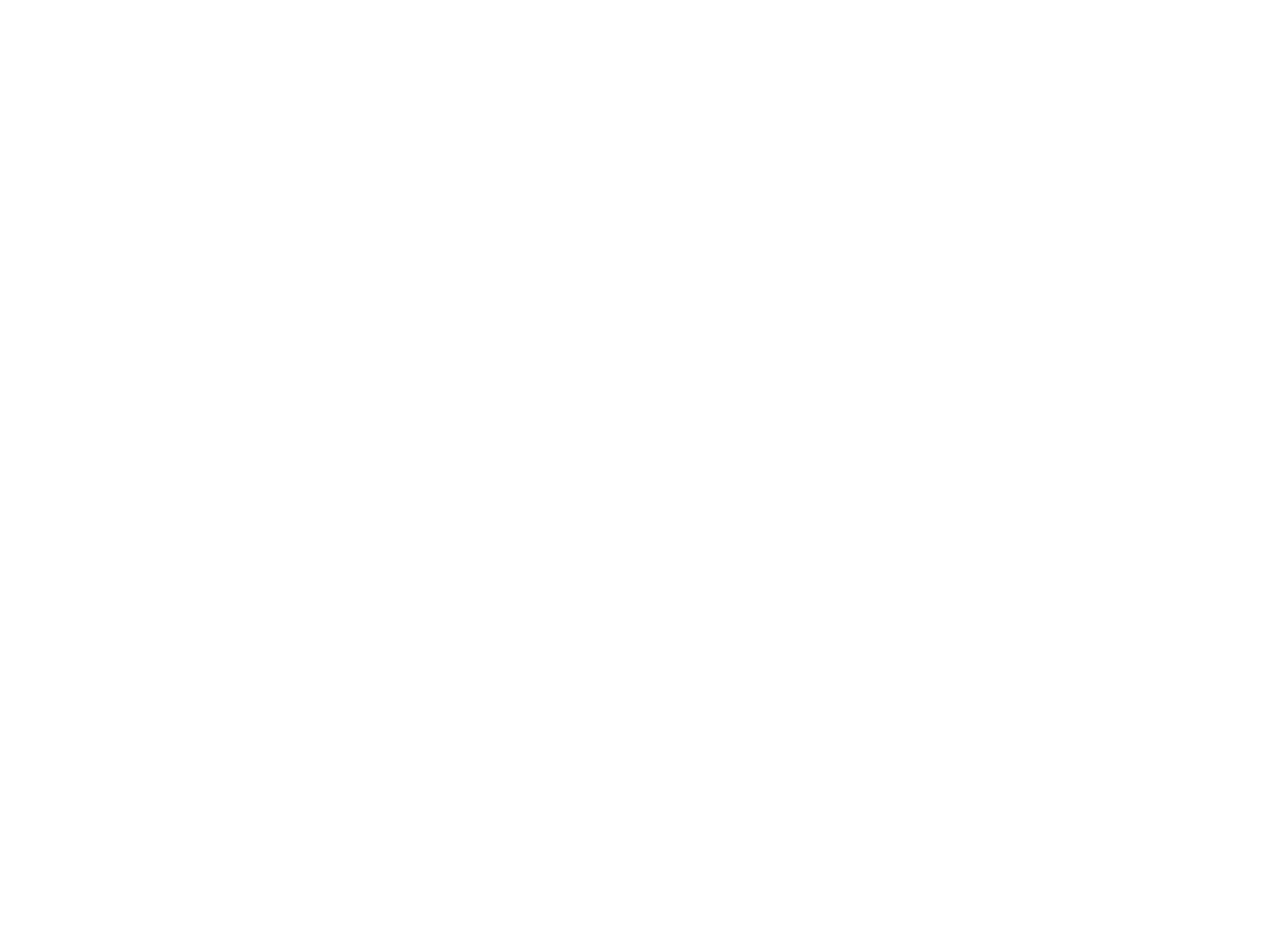
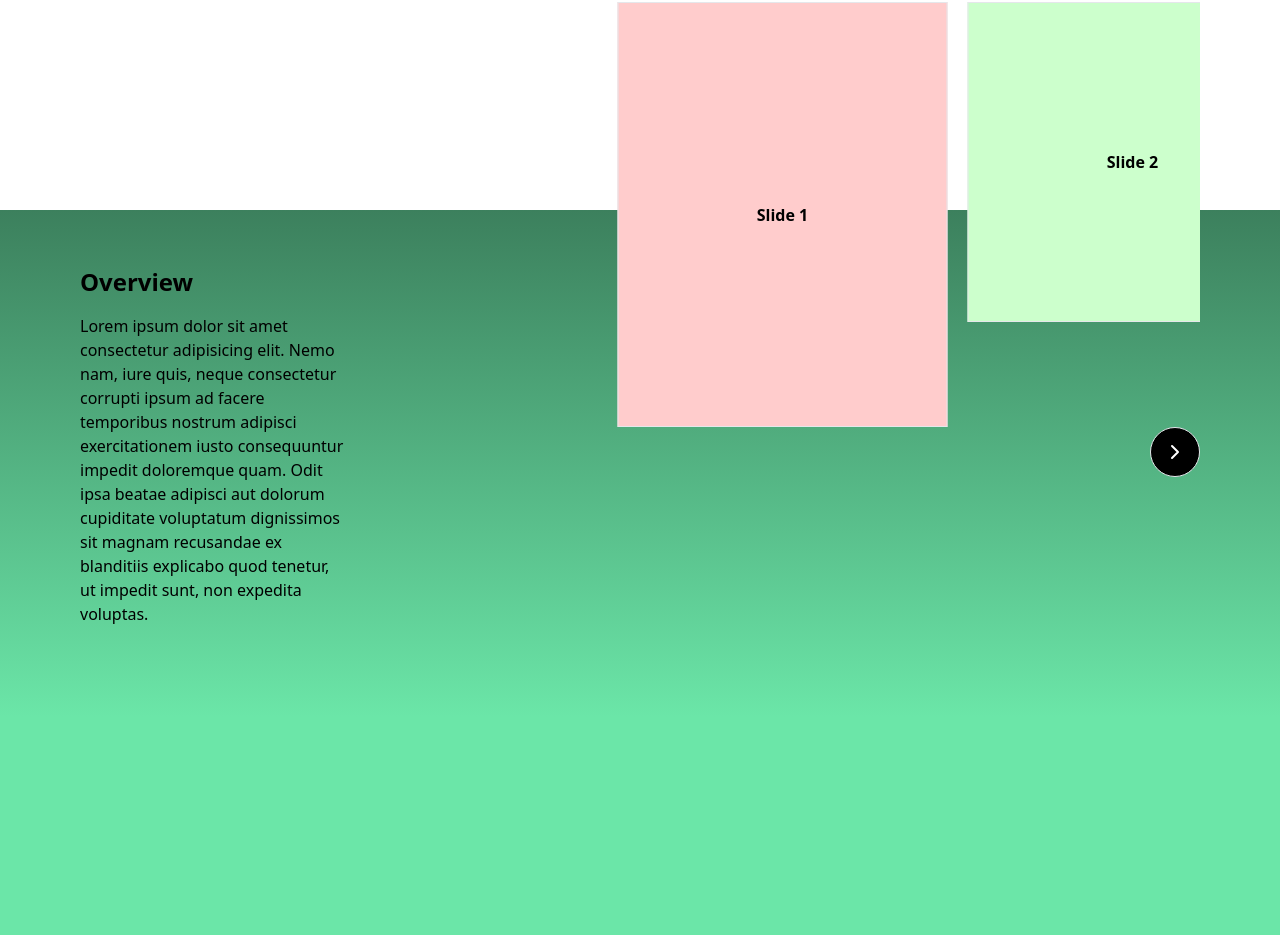
Before and after one commit to Tahsin0909/Innnovate_task, a Next.js app: page / in a window 1280 px wide. Shown: the part 1926-2861 px from the top of the page. Before the commit the page ends 1848 px from the top, so only its background shows below. Built offline with nearby package versions, Linux system fonts and the light colour scheme.

Commit message:
Completed Overview Section

```diff
--- a/src/app/components/customer/CustomerSlider.tsx
+++ b/src/app/components/customer/CustomerSlider.tsx
@@ -1,3 +1,4 @@
+/* eslint-disable @next/next/no-img-element */
 import { EffectCards } from "swiper/modules";
 import { Swiper, SwiperSlide } from "swiper/react";
 
--- /dev/null
+++ b/src/app/components/overview/OverViewSlider.tsx
@@ -0,0 +1,63 @@
+import { useState } from 'react';
+import 'swiper/css';
+import { A11y, Navigation, Pagination } from 'swiper/modules';
+import { Swiper, SwiperSlide } from 'swiper/react';
+import { Swiper as SwiperCore } from 'swiper'; // Import Swiper core for typing
+import { ChevronLeft, ChevronRight } from 'lucide-react';
+
+const OverViewSlider = () => {
+
+    interface Colors {
+        color: string
+    }
+
+    const colors: Colors[] = [
+        { color: "#FFCCCC" }, // light red
+        { color: "#CCFFCC" }, // light green
+        { color: "#CCCCFF" }, // light blue
+        { color: "#E0CCFF" }, // light purple
+        { color: "#FFFFCC" }, // light yellow
+        { color: "#FFD9B3" }  // light orange
+    ];
+
+    const [activeIndex, setActiveIndex] = useState(0);
+    const [swiperInstance, setSwiperInstance] = useState<SwiperCore | null>(null); // Explicitly type the state
+
+    return (
+        <div className='relative'>
+            <Swiper
+                slidesPerView={'auto'}
+                spaceBetween={20}
+                centeredSlides={true}
+                modules={[Navigation, Pagination, A11y]}
+                onSlideChange={(swiper) => setActiveIndex(swiper.activeIndex)}
+                onSwiper={(swiper) => setSwiperInstance(swiper)} // Capture the swiper instance
+                className="mySwiper"
+            >
+                {colors.map((ColorData, index) => (
+                    <SwiperSlide key={index} className='overview_swiper flex items-center'>
+                        <div style={{ backgroundColor: ColorData.color }}
+                            className={`w-full border  transition-all duration-300 flex justify-center  items-center ${activeIndex === index ? 'h-full' : 'md:h-80 h-48'}`}
+                        >
+                            <span className='font-semibold'>Slide {index + 1}</span>
+                        </div>
+                    </SwiperSlide>
+                ))}
+            </Swiper>
+
+            {/* Custom buttons using the swiper instance */}
+            <div className='flex gap-4 items-center justify-end md:mt-0 mt-4'>
+                <button className={`${activeIndex > 0 ? "opacity-100" : "opacity-0"} border p-3 rounded-full bg-black`}
+                    onClick={() => swiperInstance?.slidePrev()}>
+                    <ChevronLeft className='fill-transparent text-white relative ' />
+                </button>
+                <button className={`${activeIndex < colors.length -1  ? "opacity-100" : "opacity-0"} border p-3 rounded-full bg-black`}
+                    onClick={() => swiperInstance?.slideNext()}>
+                    <ChevronRight className='fill-transparent text-white relative ' />
+                </button>
+            </div>
+        </div>
+    );
+};
+
+export default OverViewSlider;
--- /dev/null
+++ b/src/app/components/overview/Overview.tsx
@@ -0,0 +1,34 @@
+'use client'
+
+
+
+import OverViewSlider from "./OverViewSlider";
+
+
+
+
+const Overview = () => {
+    return (
+        <div className="lg:mt-72 md:mt-20 mt-10">
+            <div className="body_padding  bg-gradient-to-b from-[#3C805D] to-[#6BE6A8]">
+                <div className="grid lg:grid-cols-4 grid-cols-1 gap-5">
+                    <div className="space-y-4 lg:py-10 md:py-6 py-4">
+                        <p className="md:text-2xl text-xl font-semibold">Overview</p>
+                        <p>Lorem ipsum dolor sit amet consectetur adipisicing elit. Nemo nam, iure quis, neque consectetur corrupti ipsum ad facere temporibus nostrum adipisci exercitationem iusto consequuntur impedit doloremque quam. Odit ipsa beatae adipisci aut dolorum cupiditate voluptatum dignissimos sit magnam recusandae ex blanditiis explicabo quod tenetur, ut impedit sunt, non expedita voluptas.</p>
+                    </div>
+                    <div className="lg:col-span-3 ">
+                            <div className="relative lg:-translate-y-56">
+                                <OverViewSlider />
+                            </div>
+
+                    </div>
+                </div>
+            </div>
+            <div className=" OverVIewCurveContainer">
+
+            </div>
+        </div>
+    );
+};
+
+export default Overview;
--- a/src/app/components/team/Team.tsx
+++ b/src/app/components/team/Team.tsx
@@ -8,7 +8,7 @@
 
 const Team = () => {
     return (
-        <div className="body_padding grid lg:grid-cols-2 lg:gap-0 gap-12 items-center justify-between">
+        <div className="body_padding grid lg:grid-cols-2 lg:gap-0 gap-4 items-center justify-between">
             <TeamMember />
             <div className="space-y-3">
                 <p className="lg:text-lg">Lorem ipsum dolor sit amet consectetur adipisicing elit. Quasi nobis quae suscipit et exercitationem? Iusto ex aut, nam commodi distinctio minus! Asperiores veritatis quos officiis nobis ab quasi odit deserunt quaerat modi quae maiores laboriosam odio molestias, inventore, facere tempore mollitia blanditiis quisquam ad! Totam sint natus animi voluptatum, velit dolorem, beatae ab eveniet at maxime repellendus, fugit quos vitae debitis cupiditate magnam? Repellat natus quisquam, atque corrupti, dolore cupiditate consectetur voluptatem magni quod quis vitae illum iste autem nemo soluta rem ut odio dolorem. Itaque asperiores quia, fuga fugit tempora ipsam ab illo aliquam optio porro autem libero suscipit?</p>
--- a/src/app/components/team/TeamMember.tsx
+++ b/src/app/components/team/TeamMember.tsx
@@ -24,10 +24,10 @@
                     <div className="flex items-end relative group md:translate-x-12 translate-x-6">
                         {/* image 3  */}
                         <img
-                            className="md:w-[208px] w-[190px] md:h-[217px] h-[200px] object-cover rounded-2xl group-hover:shadow-lg group-hover:shadow-gray-400 transition-all" alt="team member img"
+                            className="md:w-[208px] w-[150px] md:h-[217px] h-[170px] object-cover rounded-2xl group-hover:shadow-lg group-hover:shadow-gray-400 transition-all" alt="team member img"
                             src={"https://i.ibb.co.com/TrRD8vy/cheerful-happy-young-man-laughing-smiling-talking-phone-176420-12132.jpg"} />
                         <img
-                            className="w-20 h-20 border-[8px] border-white rounded-full object-cover absolute md:right-9 -right-9  -bottom-6 group-hover:scale-110 transition-all"
+                            className="w-20 h-20 border-[8px] border-white rounded-full object-cover absolute md:right-9 -right-6  -bottom-6 group-hover:scale-110 transition-all"
                             alt="team member image"
                             src={"https://i.ibb.co.com/KhKDm4y/portrait-young-handsome-man-jean-shirt-smiling-with-crossed-arms-176420-12083.jpg"} />
 
@@ -41,11 +41,11 @@
                 <div className="flex items-end relative group">
                     {/* image 2  */}
                     <img
-                        className="md:w-[228px] w-[215px] md:h-[238px] h-[220px] object-cover rounded-2xl group-hover:shadow-lg group-hover:shadow-black transition-all"
+                        className="md:w-[228px] w-[200px] md:h-[238px] h-[220px] object-cover rounded-2xl group-hover:shadow-lg group-hover:shadow-black transition-all"
                         alt="team member img"
                         src={"https://i.ibb.co.com/WB0ZGNY/brunette-business-woman-with-wavy-long-hair-blue-eyes-stands-holding-notebook-hands-197531-343.jpg"} />
                     <img
-                        className="w-20 h-20 border-[8px] border-white rounded-full object-cover absolute -right-9 -bottom-6 group-hover:scale-110 transition-all"
+                        className="md:w-20 w-12 md:h-20 h-12 md:border-[8px] border-4 border-white rounded-full object-cover absolute -right-6 -bottom-6 group-hover:scale-110 transition-all"
                         alt="team member img"
                         src={"https://i.ibb.co.com/WB0ZGNY/brunette-business-woman-with-wavy-long-hair-blue-eyes-stands-holding-notebook-hands-197531-343.jpg"} />
 
--- a/src/app/globals.css
+++ b/src/app/globals.css
@@ -13,12 +13,28 @@
   border-color: #363636 transparent transparent transparent;
   border-radius: 50%/100px 100px 0 0;
 }
+.OverVIewCurveContainer{
+  position: relative;
+  z-index: -20;
+  width: 100%;
+  height: 40vh;
+  background: #6BE6A8;
+  border: solid 5px #6BE6A8;
+  transform: rotateX(180deg);
+  border-color: #6BE6A8 transparent transparent transparent;
+  border-radius: 50%/100px 100px 0 0;
+}
 
 
 .my-swiper-container {
   box-shadow: none !important;
   width: 250px !important;
   height: 250px !important;
+}
+
+.overview_swiper{
+  width: 220px !important;
+  height: 275px !important;
 }
 
 .body_padding {
@@ -54,6 +70,10 @@
     width: 350px !important;
     height: 350px !important;
   }
+  .overview_swiper{
+    width: 330px !important;
+    height: 425px !important;
+  }
 
 }
 
@@ -72,4 +92,8 @@
     width: 350px !important;
     height: 350px !important;
   }
+  .overview_swiper{
+    width: 330px !important;
+    height: 425px !important;
+  }
 }
--- a/src/app/page.tsx
+++ b/src/app/page.tsx
@@ -1,6 +1,7 @@
 import Banner from "./components/banner/Banner";
 import Customer from "./components/customer/Customer";
 import Navbar from "./components/navbar/Navbar";
+import Overview from "./components/overview/Overview";
 import Team from "./components/team/Team";
 
 export default function Home() {
@@ -10,6 +11,7 @@
       <Banner />
       <Team />
       <Customer/>
+      <Overview/>
     </div>
   );
 }
```
